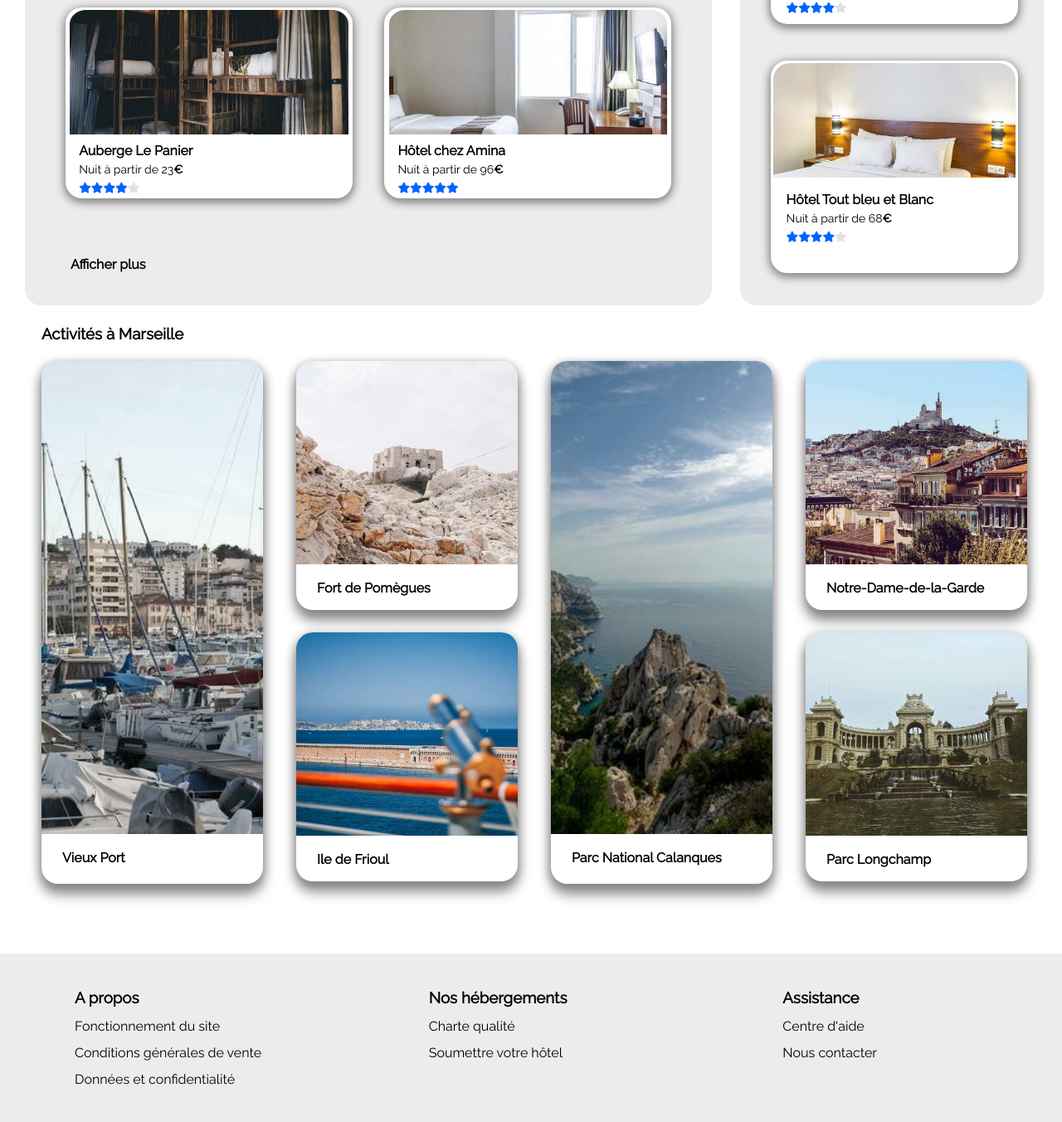
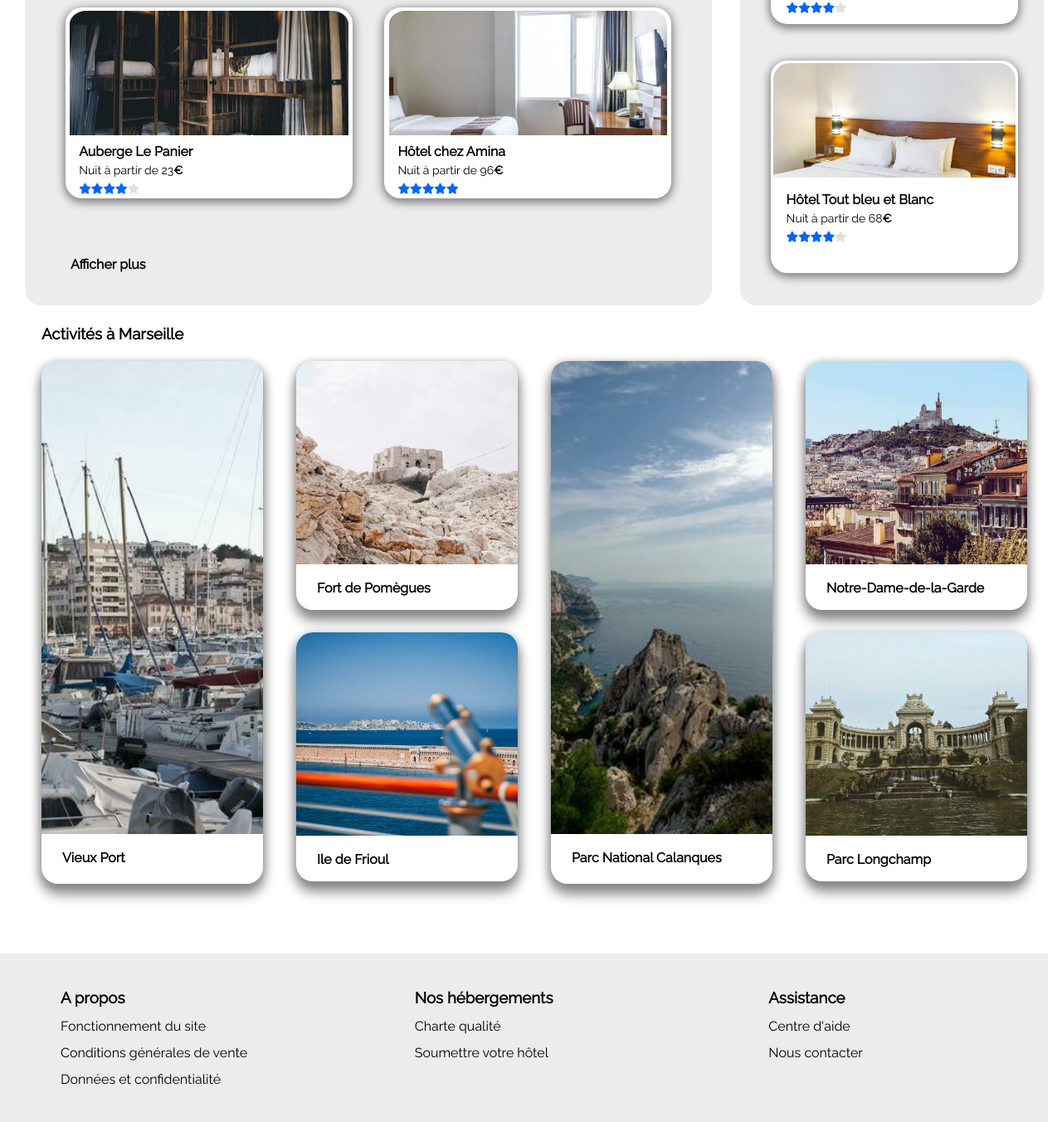
Before and after one commit to Tinany/Faure_Tinany_2_10122020, a plain HTML site: page index.html in a window 1280 px wide. Shown: the part 990-2342 px from the top of the page at 83% size. Drawn offline with Linux system fonts and the light colour scheme.

Commit message:
Edit CSS
margin correction

```diff
--- a/css/style.css
+++ b/css/style.css
@@ -45,7 +45,7 @@ height: 100px;
 .logo{
 float: left;
 margin-top: 60px;
-width: 50px;
+width: fit-content;
 }
 /*Navigation List*/
 .navList{
@@ -254,7 +254,7 @@ height: 150px;
 display:block;
 border-top-left-radius: 20px;
 border-top-right-radius: 20px;
-padding-top: 3px;
+padding-top: 4px;
 margin: auto;
 object-fit: cover;
 }
@@ -419,7 +419,7 @@ padding: 15px 16px 10px 25px;
 footer{
 grid-area: footer;
 width: 100vw;
-margin-left: -30px;
+margin-left: -47px;
 background-color: #ececec;
 height: fit-content;
 display: flex;
```
